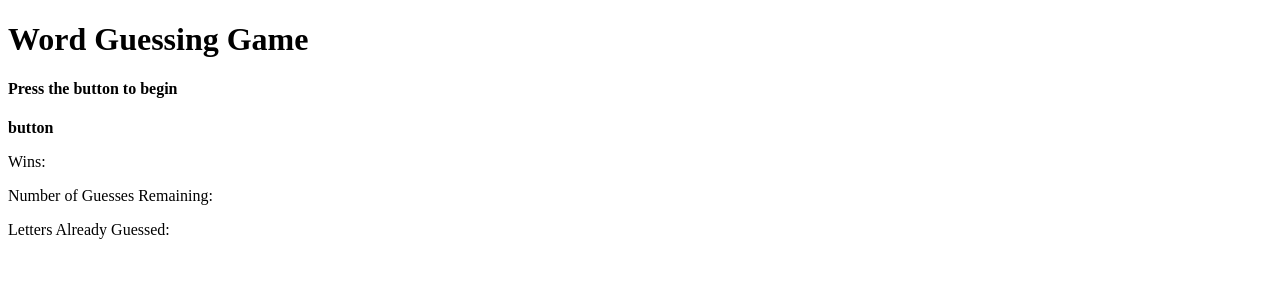
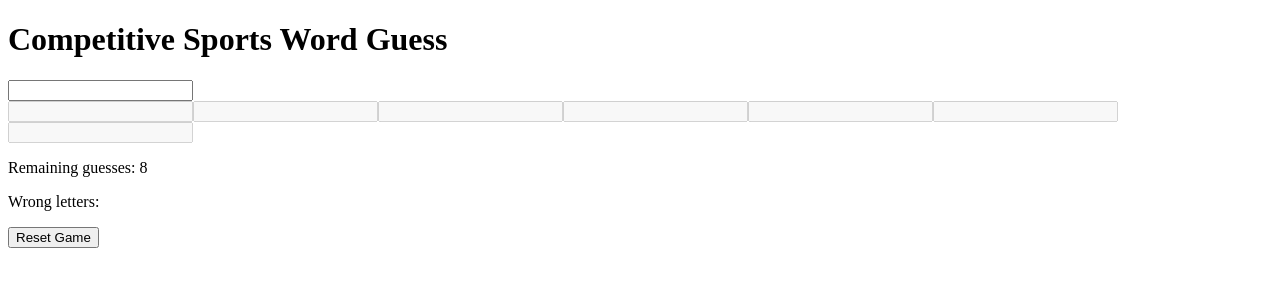
Before and after one commit to jarodf1/Word-Guess-Repo, a plain HTML site: page index.html in a window 1280 px wide. Drawn offline with Linux system fonts and the light colour scheme.

Commit message:
update to sports word guess

```diff
--- a/index.html
+++ b/index.html
@@ -2,62 +2,123 @@
     <html lang="en">
       <head>
         <meta charset="UTF-8">
-    <meta http-equiv="X-UA-Compatible" content="IE=edge">
+        <title>Word Guessing Game</title>
+        <link rel="stylesheet" href="assets/css/styles.css">
         <meta name="viewport" content="width=device-width, initial-scale=1.0">
-    <title>Document</title>
-    <link rel="stylesheet" href="assets/css/styles.css">
       </head>
+
       <body>
-    <div>
-        <h1>Word Guessing Game</h1>
-        <h4 id="directions-text">Press the button to begin</h4>
-        <b>button</b>
-        <p id="wins">Wins: </p>
-        <p id="guesses">Number of Guesses Remaining:</p>
-        <p id="letters">Letters Already Guessed:</p>
-        <P id="score"></P>
-        <p id=""></p>
+        <div class="wrapper">
+          <h1>Competitive Sports Word Guess</h1>
+          <div class="content">
+            <input type="text" class="typing-input" maxlength="1">
+            <div class="inputs"></div>
+            <div class="details">
+              <p class="guess-left">Remaining guesses: <span></span></p>
+              <p class="wrong-letter">Wrong letters: <span></span></p>
+            </div>
+            <button class="reset-btn">Reset Game</button>
+          </div>
         </div>
 
         <script>
+            const wordList = [
+                {
+                    word: "football",
+                },
+                {
+                    word: "soccer",
+                },
+                {
+                    word:"baseball",
+                },
+                {
+                    word:"tennis",
+                },
+                {
+                    word:"volleyball",
+                },
+                {
+                    word:"running",
+                },
+                {
+                    word:"swimming",
+                },
+                {
+                    word:"bowling",
+                },
+                {
+                    word:"archery",
+                },
+                {
+                    word:"basketball",
+                },
+            ]
 
-        var words = [
-                {q: "_ _ _ _ _", a1:"a", a2:"p", a3:"p", a4:"l", a5:"e"}, {q: "_ _ _ _ _ _", a1:"b", a2:"l", a3:"o", a4:"n", a5:"d", a6:"e"}, {q: "_ _ _ _", a1:"r", a2:"a", a3:"c", a4:"e"}
-            ]
-            var score = 0;
-            var wins = 0;
-            var guessesRemain = 10;
-            var lettersGuessed = "";
+            const inputs = document.querySelector(".inputs"),
 
+                guessLeft = document.querySelector(".guess-left span"),
+                wrongLetter = document.querySelector(".wrong-letter span"),
+                resetBtn = document.querySelector(".reset-btn"),
+                typingInput = document.querySelector(".typing-input");
 
+                let word, maxGuesses, incorrectLetters = [], correctLetters = [];
 
-            function renderWords() {
-            if (lettersGuessed === words.a1){
-                document.querySelector("#guesses").innerHTML = words[guessesIndex].q1
-            }
-            else {
-                document.querySelector("question").innerHTML = "Game Over!";
-                document.querySelector("score").innerHTML = "Final Score: " + score + " out of " + questions.length;
+            function randomWord() {
+                let ranItem = wordList[Math.floor(Math.random() * wordList.length)];
+                word = ranItem.word;
+                maxGuesses = word.length >= 5 ? 8 : 6;
+                correctLetters = []; incorrectLetters = [];
+
+                guessLeft.innerText = maxGuesses;
+                wrongLetter.innerText = incorrectLetters;
+
+                let html = "";
+                for (let i = 0; i < word.length; i++) {
+                    html += `<input type="text" disabled>`;
+                    inputs.innerHTML = html;
                 }
             }
 
-            function updateScore() {
-                document.querySelector("#score").innerHTML = "Score: " + score;
+            randomWord();
+
+            function initGame(e) {
+                let key = e.target.value.toLowerCase();
+                if(key.match(/^[A-Za-z]+$/) && !incorrectLetters.includes(` ${key}`) && !correctLetters.includes(key)) {
+                    if(word.includes(key)) {
+                        for (let i = 0; i < word.length; i++) {
+                            if(word[i] == key) {
+                                correctLetters += key;
+                                inputs.querySelectorAll("input")[i].value = key;
+                            }
+                        }
+                        } else {
+                            maxGuesses--;
+                            incorrectLetters.push(` ${key}`);
+                        }
+                        guessLeft.innerText = maxGuesses;
+                        wrongLetter.innerText = incorrectLetters;
             }
 
-            renderWords();
-            updateScore();
+         typingInput.value = "";
 
-            document.onkeyup = function(event) {
-            var userGuess = event.key;
-
-
-
+            setTimeout(() => {
+                if(correctLetters.length === word.length) {
+                    alert(`Congrats! You found the word ${word.toUpperCase()}`);
+                    return randomWord();
+                } else if(maxGuesses < 1) {
+                    alert("Game over! You don't have remaining guesses");
+                    for(let i = 0; i < word.length; i++) {
+                        inputs.querySelectorAll("input")[i].value = word[i];
+                    }
+                }
+            }, 100);
         }
 
-
-
-
+            resetBtn.addEventListener("click", randomWord);
+            typingInput.addEventListener("input", initGame);
+            inputs.addEventListener("click", () => typingInput.focus());
+            document.addEventListener("keydown", () => typingInput.focus());
         </script>
       </body>
     </html>
```
Lines whose indentation alone changed are shown as unchanged.
